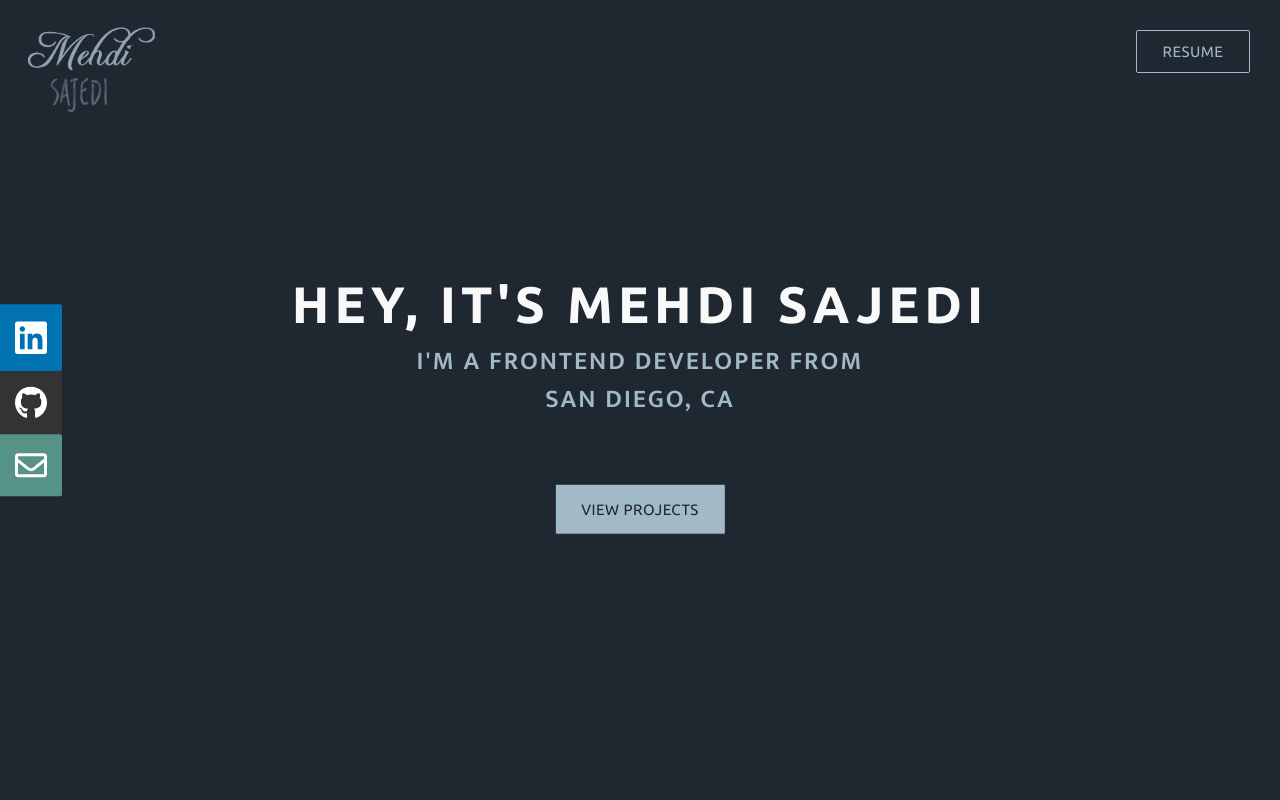
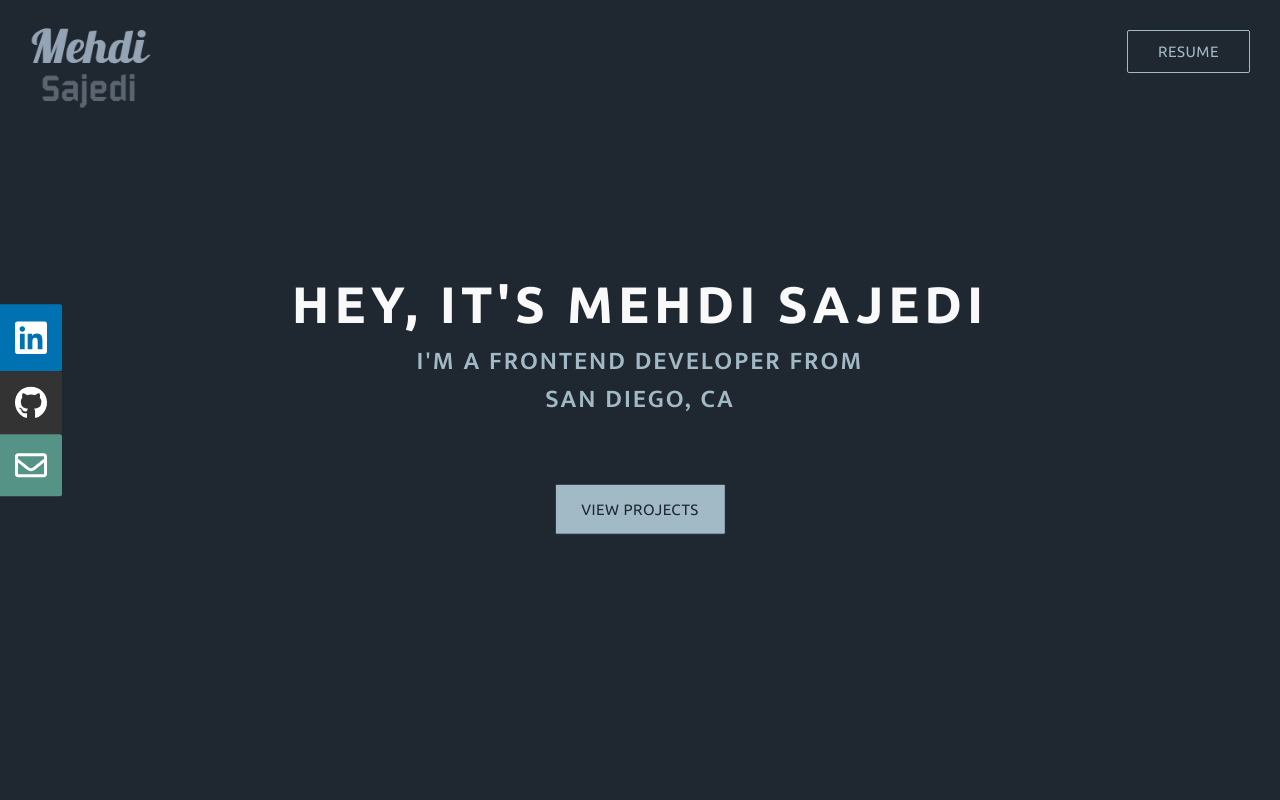
Before and after one commit to MehdiSajedi1/MehdiSajedi1.github.io, a website: page docs/index.html in a window 1280 px wide. Shown: the top 800 px of the page. Drawn offline with Linux system fonts and the light colour scheme.

Commit message:
Added favicon, changed logo & resume

```diff
--- a/docs/index.html
+++ b/docs/index.html
@@ -6,6 +6,7 @@
   <meta http-equiv="X-UA-Compatible" content="IE=edge">
   <meta name="viewport" content="width=device-width, initial-scale=1.0">
   <link rel="shortcut icon" href="#">
+  <link rel="icon" href="./icons/favicon.ico" sizes="16x16">
   <link rel="stylesheet" href="app.css">
   <script src="app.js" defer></script>
   <title>Mehdi Sajedi | Frontend Developer</title>
@@ -15,7 +16,7 @@
 
   <section class="hero">
     <a href="./" class='logo-link'>
-      <img src="./images/logo.png" class="logo-image" alt="logo">
+      <img src="./images/logo2.png" class="logo-image" alt="logo">
     </a>
 
     <a class='resume btn' href="./resume.pdf" target="_blank">Resume</a>
--- a/sass/components/_hero.scss
+++ b/sass/components/_hero.scss
@@ -33,7 +33,7 @@
     top: 30px;
     color: $clr-light-blue;
     border: 1px solid $clr-light-blue;
-    padding: clamp(12px, 0.8vw, 16px) clamp(24px, 2vw, 42px);
+    padding: clamp(12px, 0.7vw, 16px) clamp(30px, 1.75vw, 40px);
 
     @include media('<=phone') {
       font-size: 1.3rem;
```
Also changed, not shown: docs/app.css, docs/icons/favicon.ico (added), docs/images/logo2.png (added), 1 other file.
